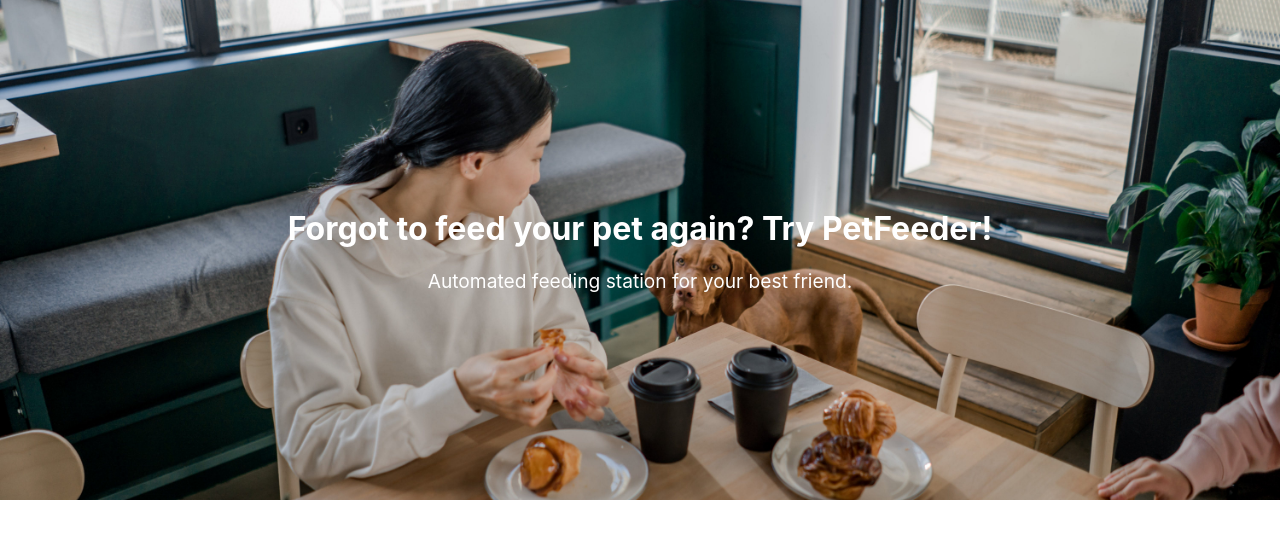
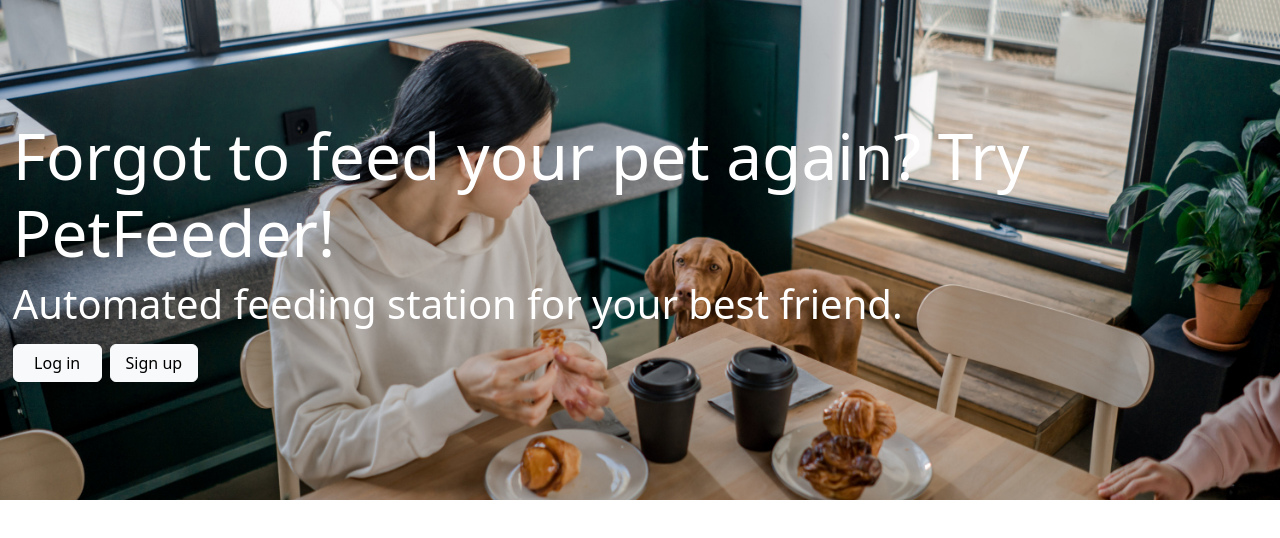
Before and after one commit to Pet-Feeder-SEP4/PetFeeder, a React (Create React App) app in the folder Fronted/pet-feeder/: page / in a window 1280 px wide. Shown: the top 538 px of the page. Built offline with nearby package versions, Linux system fonts and the light colour scheme.

Commit message:
PFF-18 #time 1h Hero display and buttons

```diff
--- a/Fronted/pet-feeder/package.json
+++ b/Fronted/pet-feeder/package.json
@@ -6,9 +6,10 @@
     "@testing-library/jest-dom": "^5.17.0",
     "@testing-library/react": "^13.4.0",
     "@testing-library/user-event": "^13.5.0",
+    "bootstrap": "^5.3.2",
     "react": "^18.2.0",
     "react-dom": "^18.2.0",
-    "react-scripts": "5.0.1",
+    "react-scripts": "^5.0.1",
     "web-vitals": "^2.1.4"
   },
   "scripts": {
--- a/Fronted/pet-feeder/src/HeroSection.css
+++ b/Fronted/pet-feeder/src/HeroSection.css
@@ -7,18 +7,108 @@
     color: #fff;
     height: 500px;
     flex-direction: column; /* Stack items vertically */
-  justify-content: center; /* Center horizontally */
-  display: flex;
+    justify-content: center; /* Center horizontally */
+    display: flex;
   }
 
   .hero-content {
-    text-align: center;
+    text-align: left;
+    margin-left:1%;
+  }
+  .feeder{
+    color: #0a8b74;
   }
 
-  .hero-content h1 {
-    font-size: 2em; /* Adjust the font size as needed */
-  }
+button {
+  appearance: none;
+  background-color: #FAFBFC;
+  border: 1px solid rgba(27, 31, 35, 0.15);
+  border-radius: 6px;
+  box-shadow: rgba(27, 31, 35, 0.04) 0 1px 0, rgba(255, 255, 255, 0.25) 0 1px 0 inset;
 
-  .hero-content p {
-    font-size: 1.2em; /* Adjust the font size as needed */
-  }
+  color: #24292E;
+  cursor: pointer;
+  display: inline-block;
+
+  font-size: 14px;
+  font-weight: 500;
+  line-height: 20px;
+  list-style: none;
+  padding: 6px 16px;
+  position: relative;
+  transition: background-color 0.2s cubic-bezier(0.3, 0, 0.5, 1);
+  user-select: none;
+  -webkit-user-select: none;
+  touch-action: manipulation;
+  vertical-align: middle;
+  white-space: nowrap;
+  word-wrap: break-word;
+  width: 7%;
+  margin: 3px;
+}
+
+button:hover {
+  background-color: #0a8b74;
+  text-decoration: none;
+  transition-duration: 0.1s;
+}
+
+button:disabled {
+  background-color: #FAFBFC;
+  border-color: rgba(27, 31, 35, 0.15);
+  color: #959DA5;
+  cursor: default;
+}
+
+button:active {
+  background-color: #EDEFF2;
+  box-shadow: rgba(225, 228, 232, 0.2) 0 1px 0 inset;
+  transition: none 0s;
+}
+
+button:focus {
+  outline: 1px transparent;
+}
+
+button:before {
+  display: none;
+}
+
+button:-webkit-details-marker {
+  display: none;
+}
+
+
+
+
+
+.btn-custom:hover {
+  background-color: #0a8b74;
+  text-decoration: none;
+  transition-duration: 0.1s;
+}
+
+.btn-custom:disabled {
+  background-color: #FAFBFC;
+  border-color: rgba(27, 31, 35, 0.15);
+  color: #959DA5;
+  cursor: default;
+}
+
+.btn-custom:active {
+  background-color: #EDEFF2;
+  box-shadow: rgba(225, 228, 232, 0.2) 0 1px 0 inset;
+  transition: none 0s;
+}
+
+.btn-custom:focus {
+  outline: 1px transparent;
+}
+
+.btn-custom::before {
+  display: none;
+}
+
+.btn-custom::-webkit-details-marker {
+  display: none;
+}
--- a/Fronted/pet-feeder/src/HeroSection.js
+++ b/Fronted/pet-feeder/src/HeroSection.js
@@ -1,12 +1,14 @@
 import React from 'react';
-import './HeroSection.css'; // Import the CSS file
+import './HeroSection.css';
 
 const HeroSection = () => {
   return (
     <div className="hero-section">
       <div className="hero-content">
-        <h1>Forgot to feed your pet again? Try PetFeeder!</h1>
-        <p>Automated feeding station for your best friend.</p>
+        <h1 className="display-3 ">Forgot to feed your pet again? Try PetFeeder!</h1>
+        <p className="display-6">Automated feeding station for your best friend.</p>
+        <button type="button" className="btn btn-light ">Log in</button>
+        <button type="button" className="btn btn-light ms-2 ">Sign up</button>
       </div>
     </div>
   );
--- a/Fronted/pet-feeder/src/index.js
+++ b/Fronted/pet-feeder/src/index.js
@@ -3,6 +3,8 @@
 import './index.css';
 import App from './App';
 import reportWebVitals from './reportWebVitals';
+import 'bootstrap/dist/css/bootstrap.min.css';
+
 
 const root = ReactDOM.createRoot(document.getElementById('root'));
 root.render(
```
Also changed, not shown: 1 other file (tests, documents, lock files or other folders).
